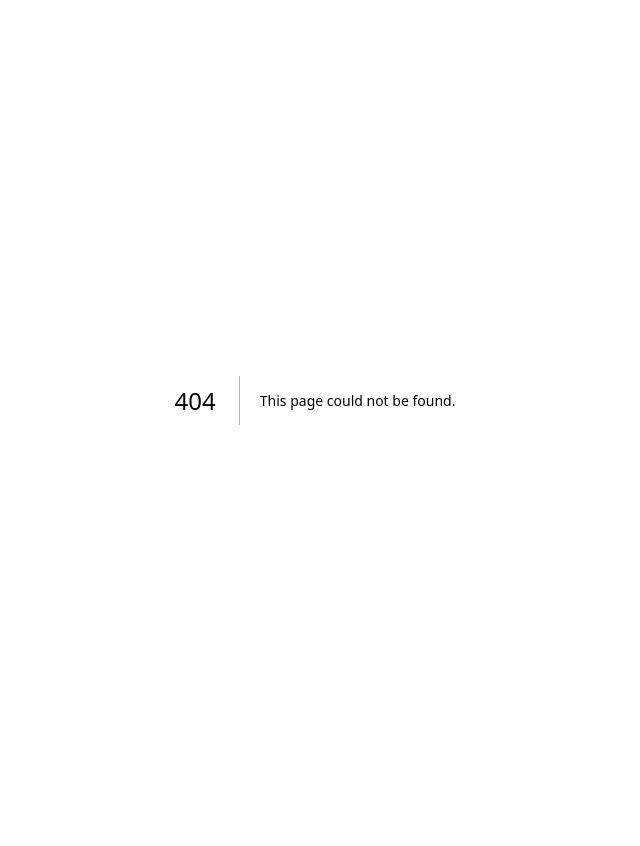
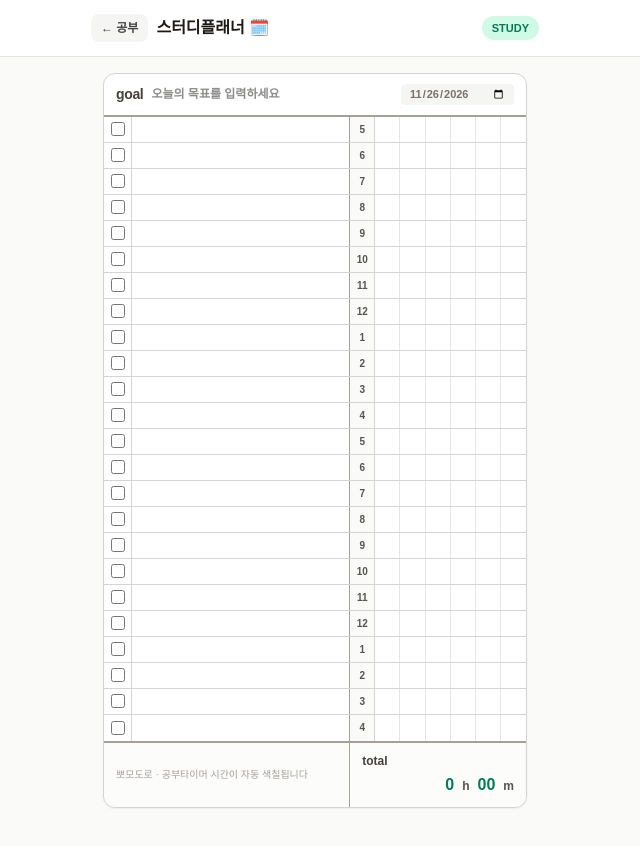
Before and after one commit to IOOi968/kd-trip, a Next.js app: page /study/planner in a window 1280 px wide. Before the commit this address had no page. Shown: the top 846 px of the page, without its empty margins (325-965 px from the left). Before the commit the page ends 800 px from the top, so only its background shows below. Built offline with nearby package versions, Linux system fonts and the light colour scheme.

Commit message:
Create page.tsx

```diff
--- /dev/null
+++ b/app/study/planner/page.tsx
@@ -0,0 +1,207 @@
+"use client";
+
+import React, { useState, useEffect } from "react";
+import Link from "next/link";
+import { DayTimeRecord, getStudyDateAndSlot, loadTimeRecords } from "../../utils/studyTime";
+
+interface PlannerLine {
+  done: boolean;
+  text: string;
+}
+
+interface DaySheet {
+  goal: string;
+  lines: PlannerLine[]; // 24줄 (사진 속 24행과 1:1 매칭)
+}
+
+// 사진 속 5 ~ 12 ~ 4 순서 (24시간)
+const HOURS_ORDER = [
+  { hour: 5, label: "5" }, { hour: 6, label: "6" }, { hour: 7, label: "7" },
+  { hour: 8, label: "8" }, { hour: 9, label: "9" }, { hour: 10, label: "10" },
+  { hour: 11, label: "11" }, { hour: 12, label: "12" }, { hour: 13, label: "1" },
+  { hour: 14, label: "2" }, { hour: 15, label: "3" }, { hour: 16, label: "4" },
+  { hour: 17, label: "5" }, { hour: 18, label: "6" }, { hour: 19, label: "7" },
+  { hour: 20, label: "8" }, { hour: 21, label: "9" }, { hour: 22, label: "10" },
+  { hour: 23, label: "11" }, { hour: 0, label: "12" }, { hour: 1, label: "1" },
+  { hour: 2, label: "2" }, { hour: 3, label: "3" }, { hour: 4, label: "4" },
+];
+
+const EMPTY_LINES: PlannerLine[] = Array.from({ length: 24 }, () => ({ done: false, text: "" }));
+
+export default function StudyPlannerPage() {
+  const [selectedDate, setSelectedDate] = useState("");
+  const [sheets, setSheets] = useState<Record<string, DaySheet>>({});
+  const [timeRecords, setTimeRecords] = useState<Record<string, DayTimeRecord>>({});
+
+  useEffect(() => {
+    const { dStr } = getStudyDateAndSlot(new Date());
+    setSelectedDate(dStr);
+
+    try {
+      const savedSheets = localStorage.getItem("kwan_study_planner_sheets_v1");
+      if (savedSheets) setSheets(JSON.parse(savedSheets));
+    } catch {
+      // 무시
+    }
+    setTimeRecords(loadTimeRecords());
+  }, []);
+
+  const currentSheet: DaySheet = sheets[selectedDate] || {
+    goal: "",
+    lines: EMPTY_LINES,
+  };
+
+  const currentTime: DayTimeRecord = timeRecords[selectedDate] || {
+    seconds: 0,
+    slots: [],
+  };
+
+  const saveSheet = (nextSheet: DaySheet) => {
+    const nextAll = { ...sheets, [selectedDate]: nextSheet };
+    setSheets(nextAll);
+    localStorage.setItem("kwan_study_planner_sheets_v1", JSON.stringify(nextAll));
+  };
+
+  const updateLine = (idx: number, patch: Partial<PlannerLine>) => {
+    const nextLines = currentSheet.lines.map((line, i) =>
+      i === idx ? { ...line, ...patch } : line
+    );
+    saveSheet({ ...currentSheet, lines: nextLines });
+  };
+
+  // 네모칸 터치 시 수동 칠하기/해제 토글
+  const toggleSlot = (slotKey: string) => {
+    if (!selectedDate) return;
+    const exists = currentTime.slots.includes(slotKey);
+    const nextSlots = exists
+      ? currentTime.slots.filter((s) => s !== slotKey)
+      : [...currentTime.slots, slotKey];
+    const nextSec = Math.max(0, currentTime.seconds + (exists ? -600 : 600));
+
+    const nextRecords = {
+      ...timeRecords,
+      [selectedDate]: { seconds: nextSec, slots: nextSlots },
+    };
+    setTimeRecords(nextRecords);
+    localStorage.setItem("kwan_study_time_v1", JSON.stringify(nextRecords));
+  };
+
+  const totalH = Math.floor(currentTime.seconds / 3600);
+  const totalM = Math.floor((currentTime.seconds % 3600) / 60);
+
+  return (
+    <div className="min-h-screen bg-stone-50 text-stone-800 pb-20">
+      <header className="sticky top-0 z-10 bg-white/95 backdrop-blur border-b border-stone-200 px-4 py-3.5">
+        <div className="max-w-md mx-auto flex items-center justify-between gap-2">
+          <div className="flex items-center gap-2">
+            <Link href="/study" className="text-xs font-bold bg-stone-100 text-stone-700 px-2.5 py-1.5 rounded-lg">
+              ← 공부
+            </Link>
+            <h1 className="text-base font-extrabold text-stone-900">스터디플래너 🗓️</h1>
+          </div>
+          <span className="text-[11px] font-bold bg-emerald-100 text-emerald-700 px-2.5 py-1 rounded-full">
+            STUDY
+          </span>
+        </div>
+      </header>
+
+      <main className="max-w-md mx-auto px-3 pt-4">
+        {/* 사진 속 종이 플래너 시트 그대로 재현 */}
+        <div className="bg-white border border-stone-300 rounded-xl shadow-xs overflow-hidden">
+          {/* 상단 goal 줄 & 날짜 선택 */}
+          <div className="flex items-center justify-between px-3 py-2.5 border-b-2 border-stone-400">
+            <div className="flex items-center gap-2 flex-1">
+              <span className="text-sm font-extrabold text-stone-700 tracking-tight">goal</span>
+              <input
+                type="text"
+                placeholder="오늘의 목표를 입력하세요"
+                value={currentSheet.goal}
+                onChange={(e) => saveSheet({ ...currentSheet, goal: e.target.value })}
+                className="flex-1 text-xs font-bold text-stone-900 bg-transparent focus:outline-none"
+              />
+            </div>
+            <input
+              type="date"
+              value={selectedDate}
+              onChange={(e) => setSelectedDate(e.target.value)}
+              className="text-[11px] font-bold text-stone-500 bg-stone-100 px-2 py-0.5 rounded"
+            />
+          </div>
+
+          {/* 24줄 본문: 왼쪽(넓은 할일 줄글 칸) + 오른쪽(5~4 정사각형 6칸 타임테이블) */}
+          <div className="divide-y divide-stone-300">
+            {HOURS_ORDER.map((item, idx) => {
+              const line = currentSheet.lines[idx] || { done: false, text: "" };
+              return (
+                <div key={item.hour} className="grid grid-cols-12 items-stretch min-h-[26px]">
+                  {/* 왼쪽 넓은 할일 줄 칸 (체크박스 + 세로선 + 점선 구분선 구조) */}
+                  <div className="col-span-7 flex items-center border-r border-stone-400">
+                    <div className="w-7 h-full flex items-center justify-center border-r border-stone-300 shrink-0">
+                      <input
+                        type="checkbox"
+                        checked={line.done}
+                        onChange={(e) => updateLine(idx, { done: e.target.checked })}
+                        className="w-3.5 h-3.5 accent-emerald-600 cursor-pointer"
+                      />
+                    </div>
+                    <input
+                      type="text"
+                      value={line.text}
+                      onChange={(e) => updateLine(idx, { text: e.target.value })}
+                      className={`w-full px-2 text-[11px] bg-transparent focus:outline-none ${
+                        line.done ? "line-through text-stone-400" : "text-stone-800"
+                      }`}
+                    />
+                  </div>
+
+                  {/* 오른쪽 타임테이블: 시간 숫자(5~4) + 6개 정사각형 네모칸 */}
+                  <div className="col-span-5 grid grid-cols-7 items-stretch">
+                    <span className="flex items-center justify-center text-[10px] font-bold text-stone-600 bg-stone-50 border-r border-stone-300">
+                      {item.label}
+                    </span>
+                    <div className="col-span-6 grid grid-cols-6 divide-x divide-stone-200">
+                      {[0, 1, 2, 3, 4, 5].map((slotIdx) => {
+                        const slotKey = `${item.hour}-${slotIdx}`;
+                        const filled = currentTime.slots.includes(slotKey);
+                        return (
+                          <button
+                            key={slotKey}
+                            type="button"
+                            onClick={() => toggleSlot(slotKey)}
+                            className={`w-full h-full min-h-[24px] transition ${
+                              filled ? "bg-emerald-500" : "bg-white hover:bg-emerald-50"
+                            }`}
+                          />
+                        );
+                      })}
+                    </div>
+                  </div>
+                </div>
+              );
+            })}
+          </div>
+
+          {/* 맨 아래 total __ h __ m 집계 칸 (사진 하단 양식 그대로) */}
+          <div className="grid grid-cols-12 border-t-2 border-stone-400 bg-stone-50/60">
+            <div className="col-span-7 border-r border-stone-400 px-3 py-3 flex items-center">
+              <span className="text-[10px] text-stone-400">
+                뽀모도로 · 공부타이머 시간이 자동 색칠됩니다
+              </span>
+            </div>
+            <div className="col-span-5 px-3 py-2.5 flex flex-col justify-between">
+              <span className="text-xs font-extrabold text-stone-700">total</span>
+              <div className="flex items-baseline justify-end gap-2 mt-1">
+                <span className="text-base font-extrabold text-emerald-700">{totalH}</span>
+                <span className="text-xs font-bold text-stone-600">h</span>
+                <span className="text-base font-extrabold text-emerald-700">
+                  {String(totalM).padStart(2, "0")}
+                </span>
+                <span className="text-xs font-bold text-stone-600">m</span>
+              </div>
+            </div>
+          </div>
+        </div>
+      </main>
+    </div>
+  );
+}
```
